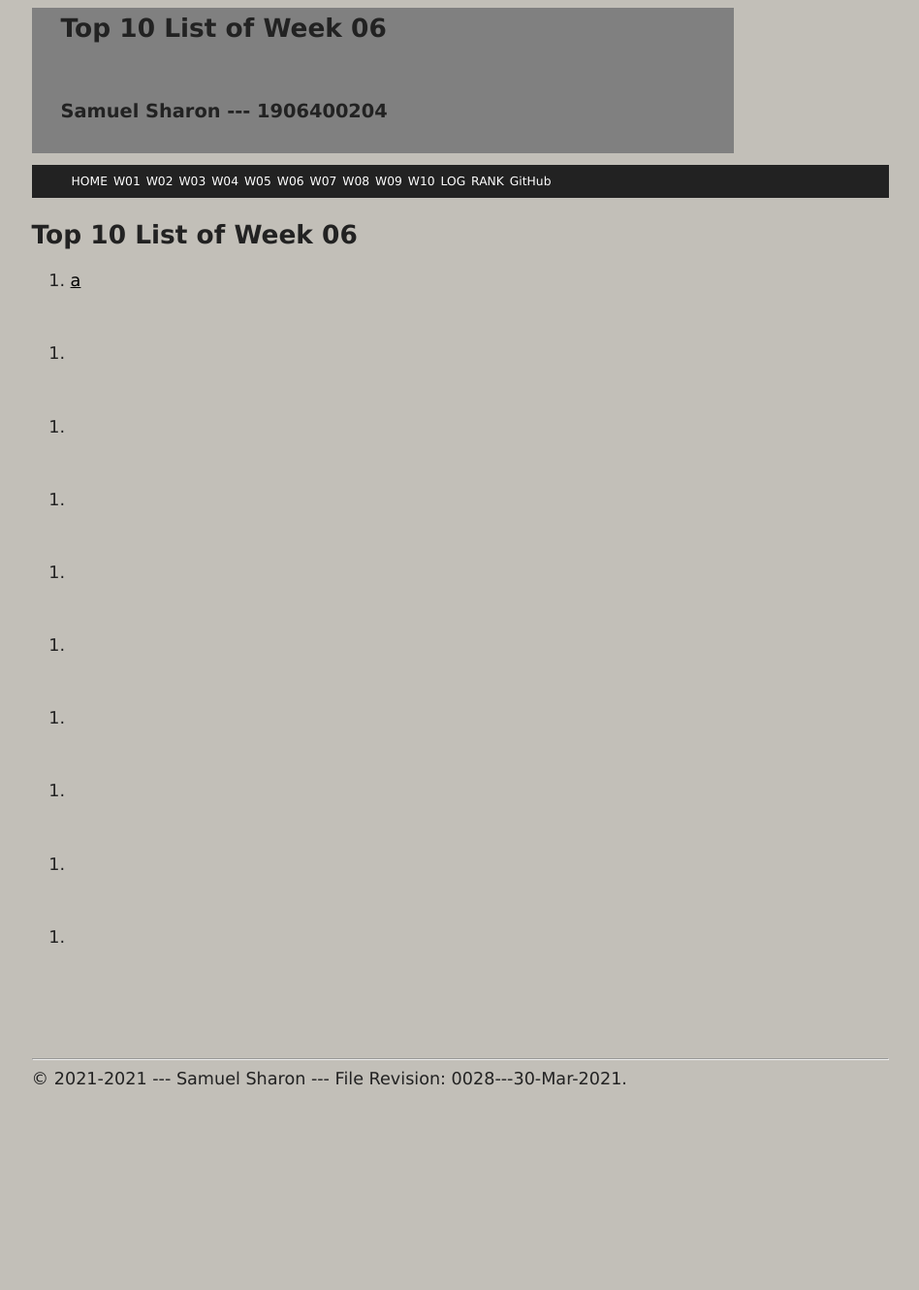
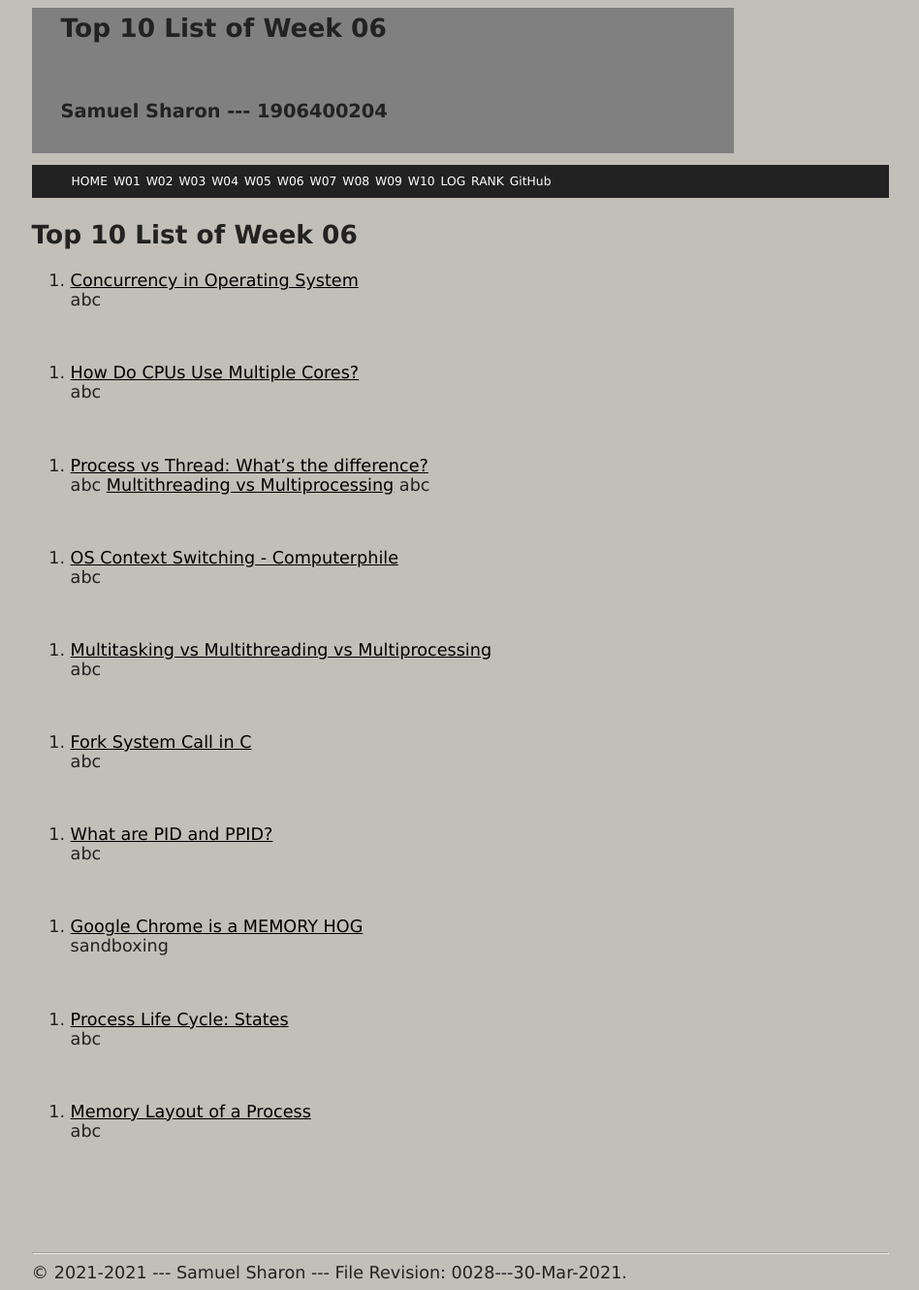
Before and after one commit to Hans-sss/os211, a Jekyll site: the page built from w06.md, in a window 1280 px wide. Shown: the whole page at 97% size, without its empty margins (165-1113 px from the left). Built offline with Jekyll 4.4.1, drawn with Linux system fonts in a browser that asks for light colours; our own code applies the rules of GitHub Pages for plain Markdown files; before the commit the page ends 1130 px from its top, so only the background shows below that.

Commit message:
OS211 Hans-sss top10

```diff
--- a/w06.md
+++ b/w06.md
@@ -5,52 +5,55 @@ permalink: /W06/
 
 # Top 10 List of Week 06
 
-1. [a](https://youtube.com)<br>
-
+1. [Concurrency in Operating System](https://www.geeksforgeeks.org/concurrency-in-operating-system/#:~:text=Concurrency%20is%20the%20execution%20of,shared%20memory%20or%20message%20passing)<br>
+abc
 
 <br>
 
-2. []()<br>
-
+2. [How Do CPUs Use Multiple Cores?](https://www.youtube.com/watch?v=S3I5WNHbnJ0&ab_channel=Techquickie)<br>
+abc
 
 <br>
 
-3. []()<br>
-
+3. [Process vs Thread: What's the difference?](https://www.guru99.com/difference-between-process-and-thread.html#:~:text=Process%20means%20a%20program%20is,takes%20less%20time%20for%20creation)<br>
+abc
+[Multithreading vs Multiprocessing](https://www.guru99.com/difference-between-multiprocessing-and-multithreading.html)
+abc
 
 <br>
 
-4. []()<br>
-
+4. [OS Context Switching - Computerphile](https://www.youtube.com/watch?v=DKmBRl8j3Ak&ab_channel=Computerphile)<br>
+abc
 
 <br>
 
-5. []()<br>
-
+5. [Multitasking vs Multithreading vs Multiprocessing](https://www.youtube.com/watch?v=Tn0u-IIBmtc&ab_channel=GaryExplains)<br>
+abc
 
 <br>
 
-6. []()<br>
-
+6. [Fork System Call in C](https://linuxhint.com/fork_linux_system_call_c/)<br>
+abc
 
 <br>
 
-7. []()<br>
-
+7. [What are PID and PPID?](https://delightlylinux.wordpress.com/2012/06/25/what-is-pid-and-ppid/)<br>
+abc
 
 <br>
 
-8. []()<br>
-
+8. [Google Chrome is a MEMORY HOG](https://www.youtube.com/watch?v=NFT9rKt7HpI&ab_channel=Techquickie)<br>
+sandboxing
 
 <br>
 
-9. []()<br>
-
+9. [Process Life Cycle: States](https://www.youtube.com/watch?v=DacMRZRc4Bo&ab_channel=Udacity)<br>
+abc
 
 <br>
 
-10. []()<br>
+10. [Memory Layout of a Process](https://www.thegeekstuff.com/2012/03/linux-processes-memory-layout/#:~:text=Memory%20Layout%20of%20a%20Process,-The%20memory%20layout&text=Lets%20explain%20each%20component%20of,Then%20comes%20the%20stack%20segment.&text=Heap%20segment%20is%20the%20one%20which%20is%20used%20for%20dynamic%20memory%20allocation.)<br>
+abc
 
 <br>
 <br>
```
